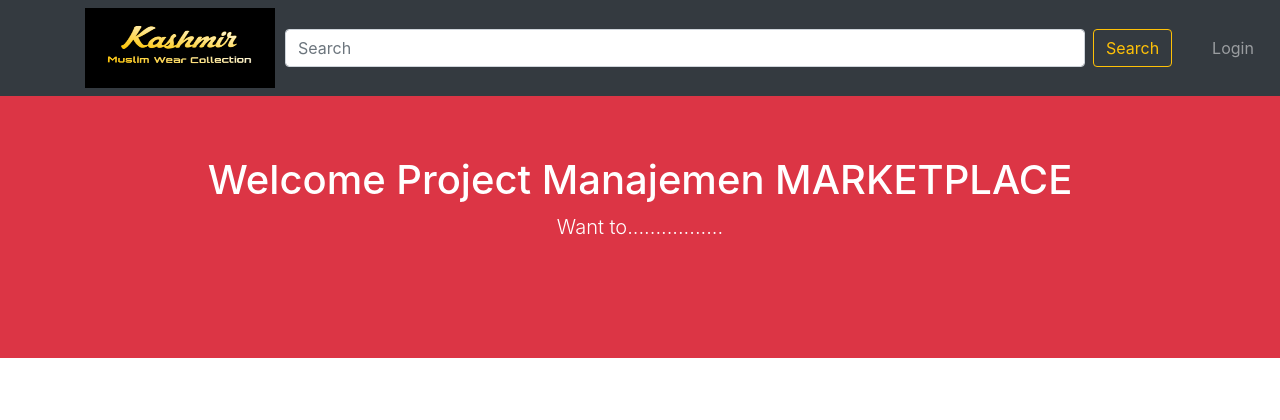
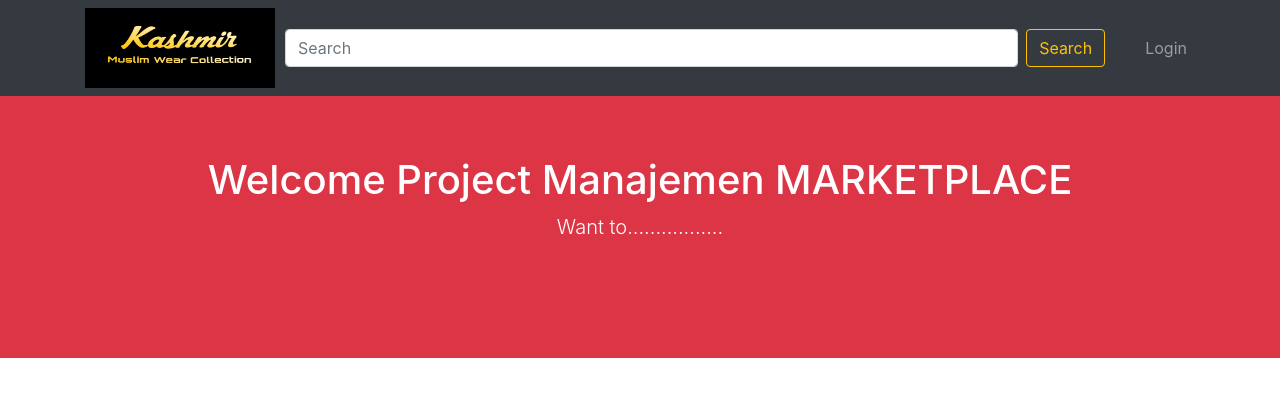
Before and after one commit to aldiruli/Project-Manajemen, a PHP site: page /index2.php in a window 1280 px wide. Shown: the top 420 px of the page. Run offline with PHP 8.4, Linux system fonts and the light colour scheme.

Commit message:
search bar

```diff
--- a/index2.php
+++ b/index2.php
@@ -32,7 +32,7 @@
         <span class="navbar-toggler-icon"></span>
       </button>
       <div class="collapse navbar-collapse" id="navbarResponsive">
-        <input class="form-control mr-sm-2" type="search" placeholder="Search" aria-label="Search" style="width:800px;">
+        <input class="form-control mr-sm-2" type="search" placeholder="Search" aria-label="Search">
         <button class="btn btn-outline-warning my-2 my-sm-0" type="submit">Search</button>
         <ul class="navbar-nav ml-auto">
           <li class="nav-item">
```
